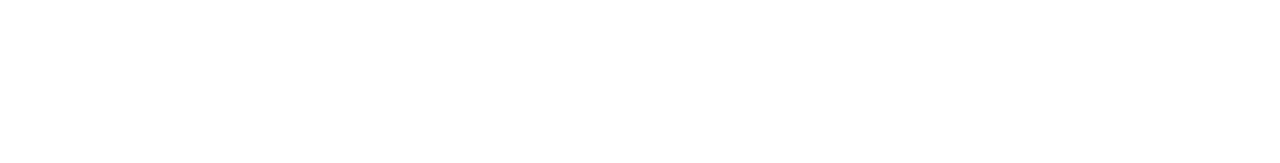
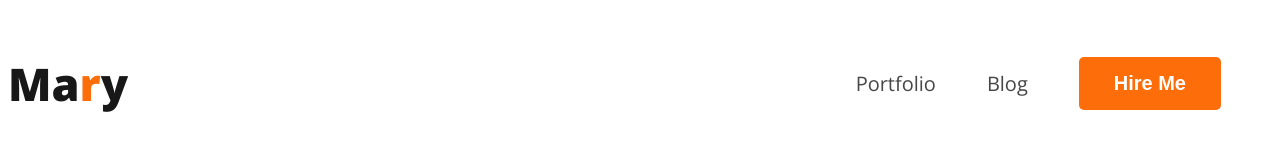
Before and after one commit to web-joyanta/developer-fortfolio, a plain HTML site: page index.html in a window 1280 px wide. Drawn offline with nearby package versions, Linux system fonts and the light colour scheme.

Commit message:
added nav

```diff
--- a/index.html
+++ b/index.html
@@ -1,12 +1,24 @@
 <!DOCTYPE html>
 <html lang="en">
-<head>
-    <meta charset="UTF-8">
-    <meta name="viewport" content="width=device-width, initial-scale=1.0">
-    <title>developer-fortfolio</title>
-    <link rel="stylesheet" href="style.css">
-</head>
-<body>
-
-</body>
+  <head>
+    <meta charset="UTF-8"/>
+    <meta name="viewport" content="width=device-width, initial-scale=1.0"/>
+    <title>developer-Portfolio</title>
+    <link rel="preconnect" href="https://fonts.googleapis.com"/>
+    <link rel="preconnect" href="https://fonts.gstatic.com" crossorigin/>
+    <link href="https://fonts.googleapis.com/css2?family=Open+Sans:wght@400;700;800&display=swap" rel="stylesheet"/>
+    <link rel="stylesheet" href="style.css"/>
+  </head>
+  <body>
+    <header>
+      <nav>
+        <h3 class="nav-title">Ma<span class="text-style">r</span>y</h3>
+        <ul>
+          <li><a href="">Portfolio</a></li>
+          <li><a href="">Blog</a></li>
+          <li><button class="btn">Hire Me</button></li>
+        </ul>
+      </nav>
+    </header>
+  </body>
 </html>
--- a/style.css
+++ b/style.css
@@ -0,0 +1,40 @@
+/* common shared styles */
+body{
+    font-family:'Open Sans',sans-serif
+}
+.text-style{
+    color:#fd6e0a;
+}
+/* nav related style */
+nav{
+    display:flex;
+    justify-content: space-between;
+    align-items: center;
+}
+.nav-title{
+    color:#181818;
+    font-size:45px;
+    font-weight:800;
+}
+nav ul{
+    display:flex;
+    align-items: center;
+}
+nav li{
+    list-style:none;
+    margin-right:51px;
+}
+nav li a{text-decoration:none;
+    color:var(--dark-02,#474747);
+    font-size:20px;
+    font-weight:400;
+}
+.btn{
+    border-radius: 5px;
+    background: #FD6E0A;
+    border: none;
+    color: #fff;
+    font-size: 20px;
+    font-weight: 700;
+    padding: 15px 35px;
+}
```
